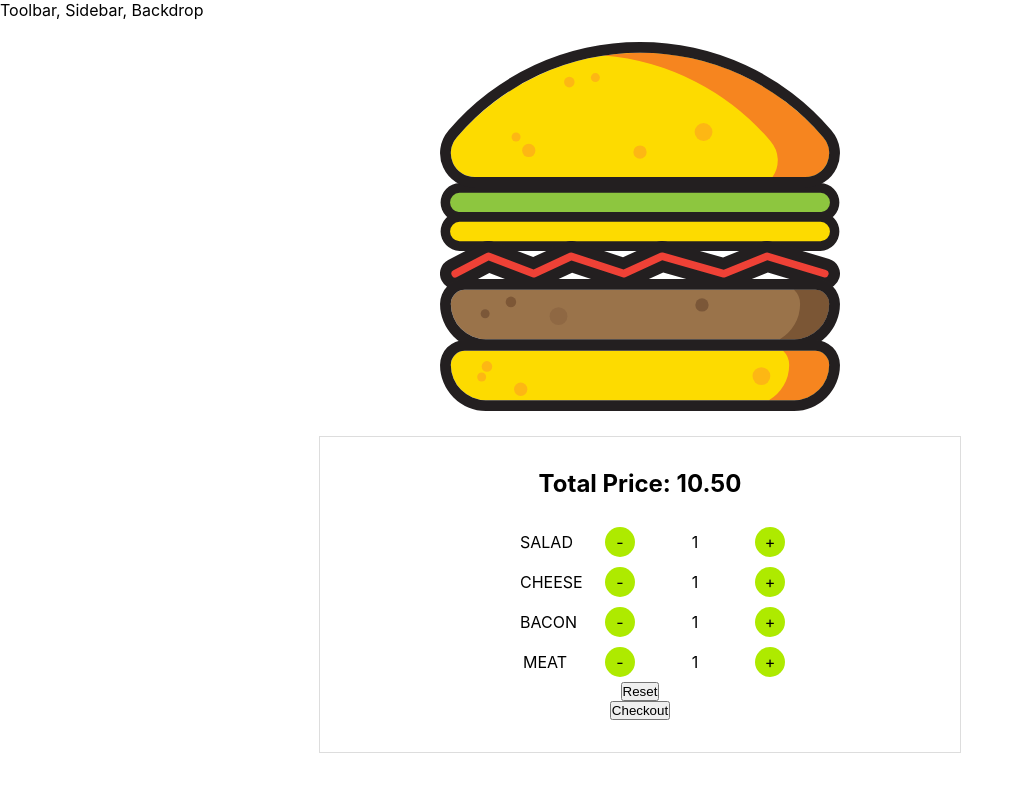
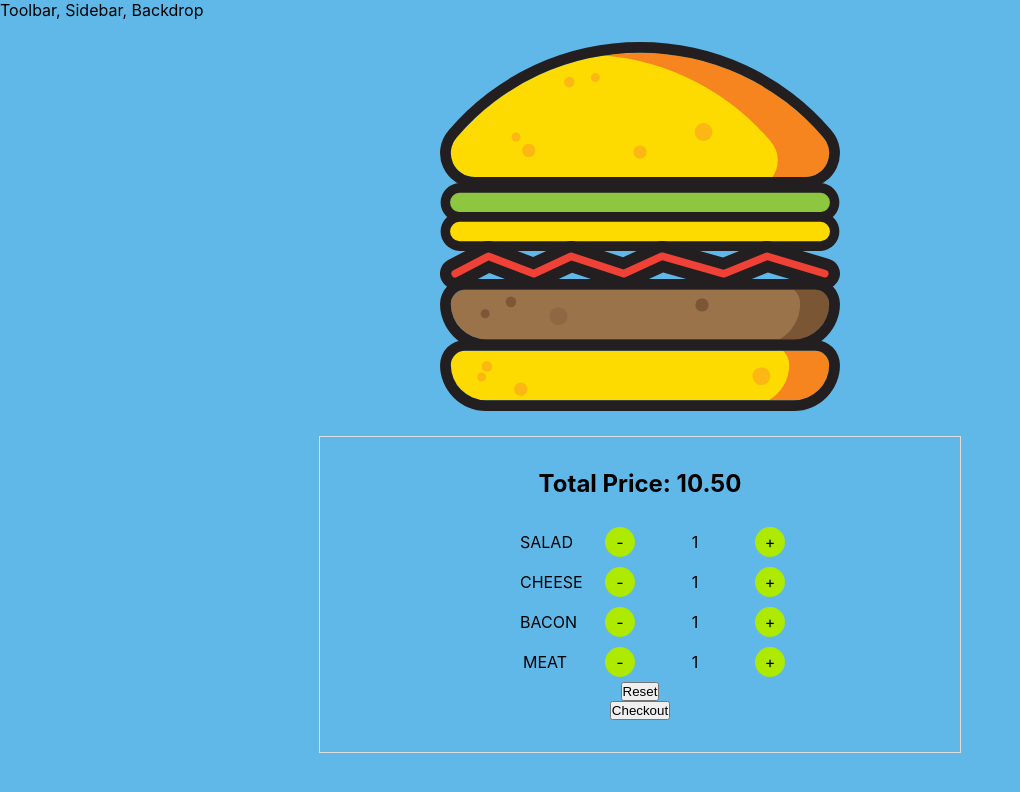
Before and after one commit to yishuenlo/burger-builder, a React (Create React App) app: page / in a window 1280 px wide. Shown: the top 792 px of the page, without its empty margins (0-1020 px from the left). Built offline with nearby package versions, Linux system fonts and the light colour scheme.

Commit message:
background color

```diff
--- a/src/index.css
+++ b/src/index.css
@@ -13,6 +13,7 @@ body {
     sans-serif;
   -webkit-font-smoothing: antialiased;
   -moz-osx-font-smoothing: grayscale;
+  background-color: #5FB8E8;
 }
 
 code {
```
